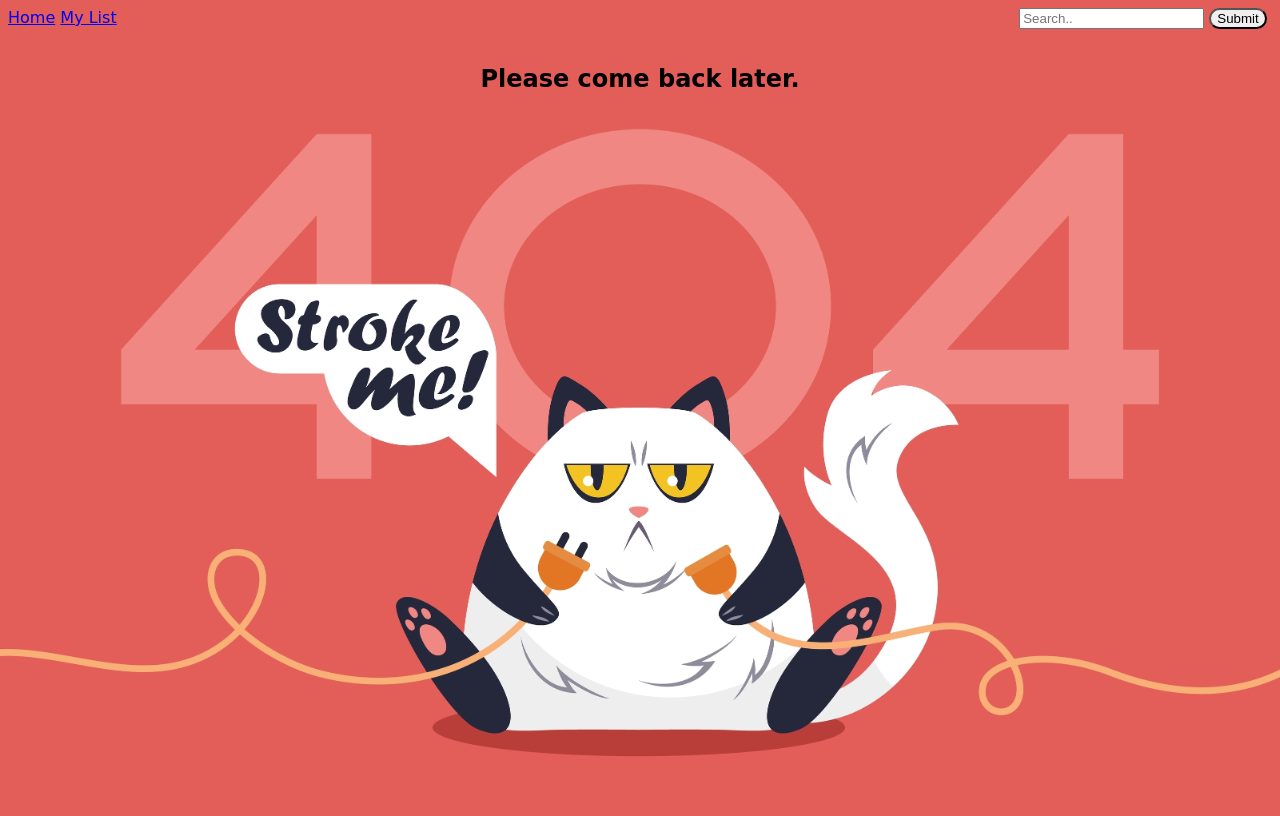
After one commit to ndomey/python_project, a Flask app: page /search in a window 1280 px wide. The commit adds this page. Run offline with Flask 3, Linux system fonts and the light colour scheme.

Commit message:
created a 404 page

```diff
--- a/controllers/city_controller.py
+++ b/controllers/city_controller.py
@@ -82,3 +82,7 @@ def update_visited_status(country_id, city_id):
         city.visited = False
         db.session.commit()
     return redirect("/countries/" + country_id)
+
+@city_blueprint.route("/search")
+def search():
+    return render_template("page_not_found.jinja")
--- a/static/main.css
+++ b/static/main.css
@@ -1,7 +1,6 @@
 .headclass {
   display: grid;
   grid-template-columns: repeat(5, 5fr);
-  /* grid-template-rows: 100px 100px; */
   grid-template-areas:
     "a b c d e"
 }
@@ -18,11 +17,18 @@
 
 
 body {
-    font-family: sans-serif;
+    font-family:cursive;
     background: url("DSCF5274.JPG");
-     background-repeat: no-repeat;
+    background-repeat: no-repeat;
     background-size: cover;
+    /* background-attachment: fixed; */
     height: 100vh;
+}
+
+
+h1 {
+  text-align: center;
+  font-size:xx-large;
 }
 
 
@@ -33,7 +39,6 @@ h2 {
 
 .buttons {
   border-radius: 12px;
-
 }
 
 
@@ -115,3 +120,17 @@ button:hover {
   align-items: center;
   justify-content: center;
 }
+
+
+.error_msg {
+  font-size: 200%;
+}
+
+
+.search_page {
+  background: url("404_page.jpg");
+  background-repeat: no-repeat;
+  background-size: cover;
+  height: 100vh;
+  background-attachment: fixed;
+}
--- a/templates/base.jinja
+++ b/templates/base.jinja
@@ -5,9 +5,10 @@
         <title>My Travels</title>
         <div class="item1"><a href="/">Home</a>
             <a href="/countries">My List</a></div>
-        {# <form action="/">                                         #}
-        <div class="item3"><input type="text" placeholder="Search.." name="search">
-        <button class="buttons" type="submit">Submit</button></div>
+        <div class="item3">
+        <form action="/search">
+        <input type="text" placeholder="Search.." name="search">
+        <button class="buttons" type="submit">Submit</button></form></div>
     </header>
     </head>
         <body>
--- a/templates/cities.jinja
+++ b/templates/cities.jinja
@@ -1,6 +1,6 @@
 {% extends "base.jinja" %}
 {% block content %}
-<h2>{{country.name}}</h2>
+<h1>{{country.name}}</h1>
     <nav class="cities_nav">
         {% for city in cities %}
             <section>
--- a/templates/error.jinja
+++ b/templates/error.jinja
@@ -3,7 +3,7 @@
 {% block content %}
 <div class="error">
 <section>
-<b>HTTP ERROR 400</b>
+<h3 class="error_msg"><b>HTTP ERROR 400</b></h3>
 <p><b>First, you will need to delete the cities within this country!</b></p>
 <button class="button1"><a href="/countries">Return</a></button>
 </section>
--- a/templates/homepage.jinja
+++ b/templates/homepage.jinja
@@ -1,8 +1,10 @@
 {% extends "base.jinja" %}
     {% block content%}
+    <section class="background">
     <center>
-    <h1>My Travel Plans</h1>
+    <h1>A Travel Bucket List</h1>
     <h2><i>"A cliche travel quote"</i></h2>
     <a href="/countries"><button class="button1">To Infinity and Beyond!</button></a>
     </center>
+    </section>
     {% endblock %}
--- /dev/null
+++ b/templates/page_not_found.jinja
@@ -0,0 +1,6 @@
+{% extends "base.jinja" %}
+    {% block content%}
+    <body class="search_page">
+        <h2>Please come back later.</h2>
+    </body>
+    {% endblock %}
```
Also changed, not shown: templates/countries.jinja (+2 -6 lines), static/404_page.jpg (added), 1 other file.
